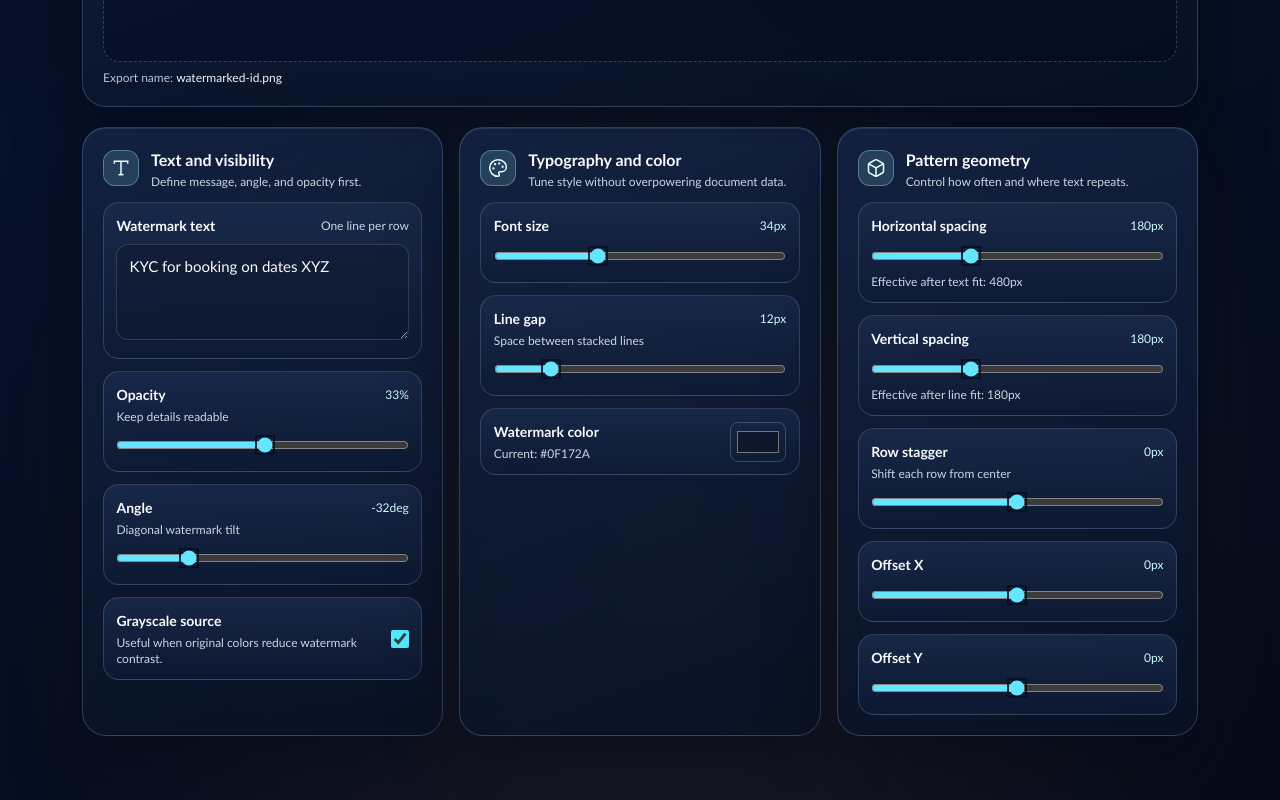
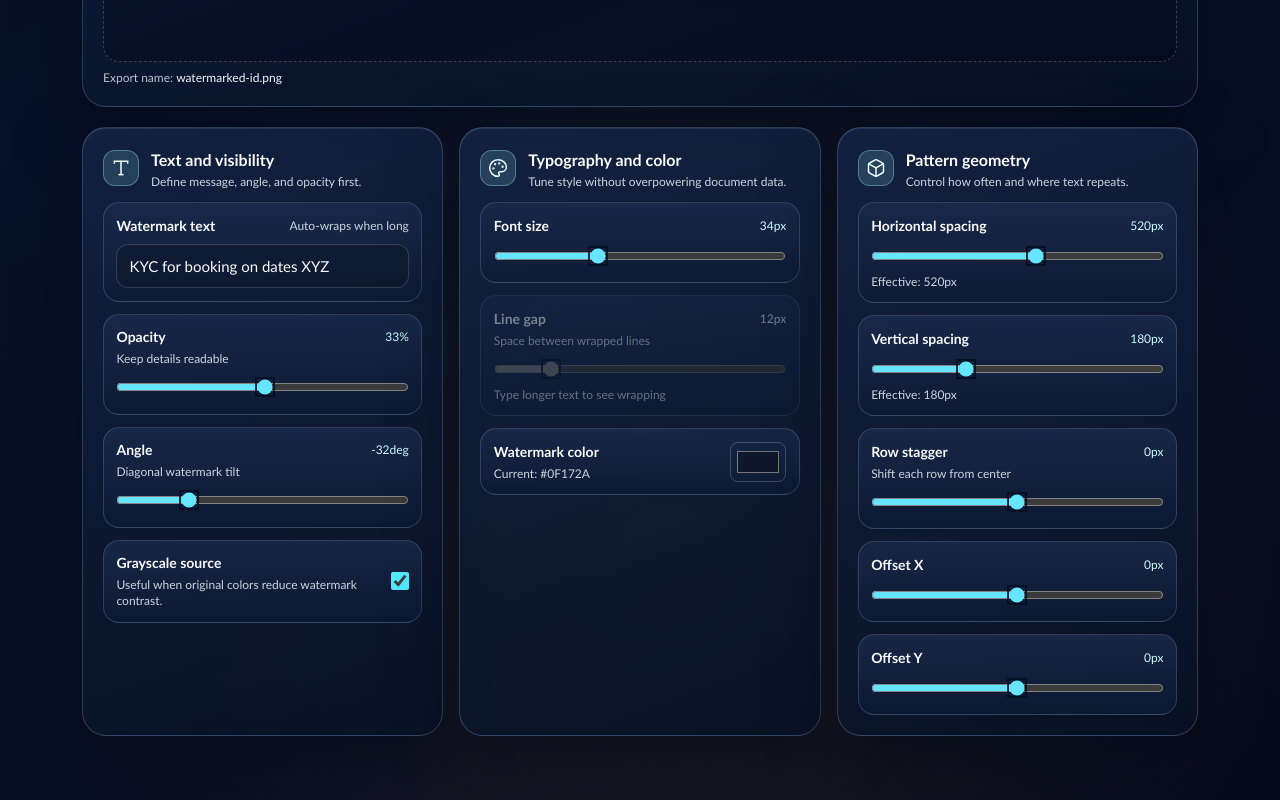
Before and after one commit to EnriqCG/kycwatermark.com, a React (Vite) app: page / in a window 1280 px wide. Shown: the part 819-1619 px from the top of the page. Built offline with nearby package versions, Linux system fonts and the light colour scheme.

Commit message:
Fix horizontal spacing and line gap controls having no visible effect
spacingX now represents total cell width and drives word-wrapping, so
every slider position produces a visible change. Line gap is disabled
when text fits on a single line, with a hint to type longer text.

Closes #1

```diff
--- a/src/App.tsx
+++ b/src/App.tsx
@@ -51,7 +51,7 @@
     angle: -32,
     opacity: 0.33,
     fontSize: 34,
-    spacingX: 180,
+    spacingX: 520,
     spacingY: 180,
     color: '#0f172a',
     grayscale: true,
@@ -120,31 +120,45 @@
     [settings.fontSize]
   );
 
-  const lines = useMemo(
-    () => settings.text.split('\n').map((line) => line.trim()).filter((line) => line.length > 0),
-    [settings.text]
-  );
-
-  const textWidth = useMemo(() => {
-    if (lines.length === 0) return 0;
-    const canvas = document.createElement('canvas');
-    const ctx = canvas.getContext('2d');
-    if (!ctx) {
-      return lines.reduce((maxWidth, line) => Math.max(maxWidth, line.length * settings.fontSize * 0.58), 0);
-    }
-    ctx.font = fontString;
-    return lines.reduce((maxWidth, line) => Math.max(maxWidth, ctx.measureText(line).width), 0);
-  }, [fontString, lines, settings.fontSize]);
-
-  const baseSpacingX = useMemo(
-    () => Math.max(settings.spacingX, settings.fontSize * 2.6),
+  const maxLineWidth = useMemo(
+    () => settings.spacingX - settings.fontSize * 0.6,
     [settings.spacingX, settings.fontSize]
   );
 
-  const baseSpacingY = useMemo(
-    () => Math.max(settings.spacingY, settings.fontSize * 2.6),
-    [settings.spacingY, settings.fontSize]
-  );
+  const { lines, textWidth } = useMemo(() => {
+    const text = settings.text.trim();
+    if (!text) return { lines: [], textWidth: 0 };
+
+    const canvas = document.createElement('canvas');
+    const ctx = canvas.getContext('2d');
+
+    if (!ctx) {
+      return { lines: [text], textWidth: text.length * settings.fontSize * 0.58 };
+    }
+
+    ctx.font = fontString;
+
+    const words = text.split(/\s+/);
+    const wrappedLines: string[] = [];
+    let currentLine = '';
+
+    for (const word of words) {
+      const testLine = currentLine ? `${currentLine} ${word}` : word;
+      if (ctx.measureText(testLine).width > maxLineWidth && currentLine) {
+        wrappedLines.push(currentLine);
+        currentLine = word;
+      } else {
+        currentLine = testLine;
+      }
+    }
+    if (currentLine) wrappedLines.push(currentLine);
+
+    const measuredWidth = wrappedLines.reduce(
+      (max, line) => Math.max(max, ctx.measureText(line).width), 0
+    );
+
+    return { lines: wrappedLines, textWidth: measuredWidth };
+  }, [settings.text, fontString, maxLineWidth, settings.fontSize]);
 
   const verticalSpan = useMemo(() => {
     if (lines.length === 0) return settings.fontSize;
@@ -153,13 +167,13 @@
   }, [lines.length, settings.fontSize, settings.lineGap]);
 
   const effectiveSpacingX = useMemo(
-    () => Math.max(baseSpacingX, textWidth + settings.fontSize * 0.6),
-    [baseSpacingX, textWidth, settings.fontSize]
+    () => Math.max(settings.spacingX, textWidth + settings.fontSize * 0.6),
+    [settings.spacingX, textWidth, settings.fontSize]
   );
 
   const effectiveSpacingY = useMemo(
-    () => Math.max(baseSpacingY, verticalSpan + settings.fontSize * 0.6),
-    [baseSpacingY, verticalSpan, settings.fontSize]
+    () => Math.max(settings.spacingY, verticalSpan + settings.fontSize * 0.6),
+    [settings.spacingY, verticalSpan, settings.fontSize]
   );
 
   const imageStats = useMemo(() => {
@@ -524,15 +538,15 @@
           <label className="control-card block">
             <div className="mb-2 flex items-center justify-between gap-3">
               <span className="text-sm font-semibold text-slate-50">Watermark text</span>
-              <span className="text-xs text-slate-300">One line per row</span>
+              <span className="text-xs text-slate-300">Auto-wraps when long</span>
             </div>
-            <textarea
+            <input
+              type="text"
               name="watermark-text"
-              rows={3}
               value={settings.text}
               onChange={(event) => updateSetting('text', event.target.value)}
               placeholder="KYC for booking on dates XYZ"
-              className="w-full min-h-[96px] resize-y rounded-xl border border-white/15 bg-slate-900/45 px-3 py-2.5 text-[15px] text-slate-50 placeholder:text-slate-400 focus:border-cyan-200/70 focus:outline-none"
+              className="w-full rounded-xl border border-white/15 bg-slate-900/45 px-3 py-2.5 text-[15px] text-slate-50 placeholder:text-slate-400 focus:border-cyan-200/70 focus:outline-none"
             />
           </label>
 
@@ -594,13 +608,15 @@
           <RangeControl
             name="wm-line-gap"
             label="Line gap"
-            hint="Space between stacked lines"
+            hint="Space between wrapped lines"
             valueLabel={`${settings.lineGap}px`}
             min={6}
             max={40}
             step={1}
             value={settings.lineGap}
+            disabled={lines.length <= 1}
             onChange={(value) => updateSetting('lineGap', value)}
+            footer={lines.length <= 1 ? 'Type longer text to see wrapping' : undefined}
           />
 
           <label className="control-card flex items-center justify-between gap-3">
@@ -627,24 +643,24 @@
             name="wm-spacing-x"
             label="Horizontal spacing"
             valueLabel={`${settings.spacingX}px`}
-            min={110}
-            max={320}
+            min={150}
+            max={800}
             step={5}
             value={settings.spacingX}
             onChange={(value) => updateSetting('spacingX', value)}
-            footer={`Effective after text fit: ${Math.round(effectiveSpacingX)}px`}
+            footer={`Effective: ${Math.round(effectiveSpacingX)}px`}
           />
 
           <RangeControl
             name="wm-spacing-y"
             label="Vertical spacing"
             valueLabel={`${settings.spacingY}px`}
-            min={110}
-            max={320}
+            min={80}
+            max={400}
             step={5}
             value={settings.spacingY}
             onChange={(value) => updateSetting('spacingY', value)}
-            footer={`Effective after line fit: ${Math.round(effectiveSpacingY)}px`}
+            footer={`Effective: ${Math.round(effectiveSpacingY)}px`}
           />
 
           <RangeControl
@@ -721,6 +737,7 @@
   value: number;
   hint?: string;
   footer?: string;
+  disabled?: boolean;
   onChange: (value: number) => void;
 };
 
@@ -734,10 +751,11 @@
   value,
   hint,
   footer,
+  disabled,
   onChange
 }: RangeControlProps) {
   return (
-    <label className="control-card block">
+    <label className={cx('control-card block', disabled && 'opacity-45')}>
       <div className="flex items-center justify-between gap-3">
         <span className="text-sm font-semibold text-slate-50">{label}</span>
         <span className="text-xs font-medium text-cyan-100">{valueLabel}</span>
@@ -752,6 +770,7 @@
         max={max}
         step={step}
         value={value}
+        disabled={disabled}
         onChange={(event) => onChange(Number(event.target.value))}
         className="range-input mt-3"
       />
```
